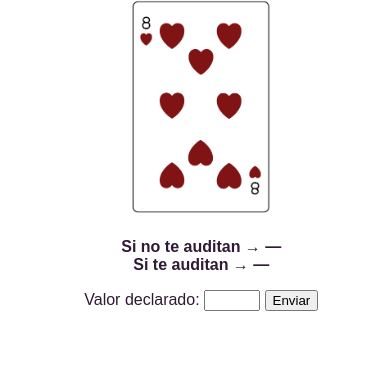
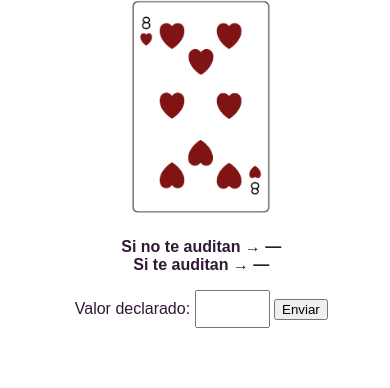
Before and after one commit to anelriera/risk-aversion-game, a Flask app: page /game in a window 390 px wide. Shown: the part 217-605 px from the top of the page. Run offline with Flask 3, Linux system fonts and the light colour scheme; the visitor is signed in with stand-in values (Sample User, id 1); some libraries are stand-ins or nearby versions; some web fonts are replaced.

Commit message:
Prevent mobile auto-zoom on text inputs
Add CSS rules to static/styles.css to avoid automatic zoom on mobile devices by setting font-size: 16px and adding padding for input[type="number"], input[type="email"], and input[type="text"]. Includes Spanish comments and keeps padding comfortable to improve touch UX and prevent iOS/Android zoom when focusing fields.

```diff
--- a/static/styles.css
+++ b/static/styles.css
@@ -97,6 +97,15 @@ body {
     margin-top: 15px;
 }
 
+/* Evitar zoom automático en móviles */
+input[type="number"],
+input[type="email"],
+input[type="text"] {
+    font-size: 16px;
+    padding: 8px;
+    /* Mantener padding cómodo */
+}
+
 /* 🌟 título marrón */
 h1 {
     color: var(--title);
```
